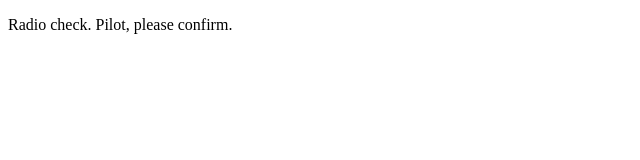
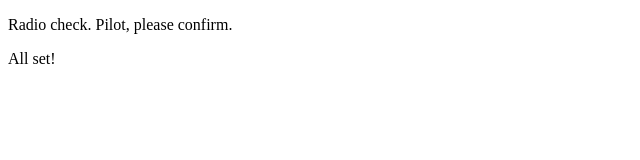
Before and after one commit to omalleylisa/communication-log-control, a plain HTML site: page index.html in a window 1280 px wide. Shown: the full height of the page, 0-640 px from the left. Drawn offline with Linux system fonts and the light colour scheme.

Commit message:
confirmed response

```diff
--- a/index.html
+++ b/index.html
@@ -2,5 +2,6 @@
 <html>
    <body>
       <p>Radio check. Pilot, please confirm.</p>
+      <p>All set!</p>
    </body>
 </html>
```
